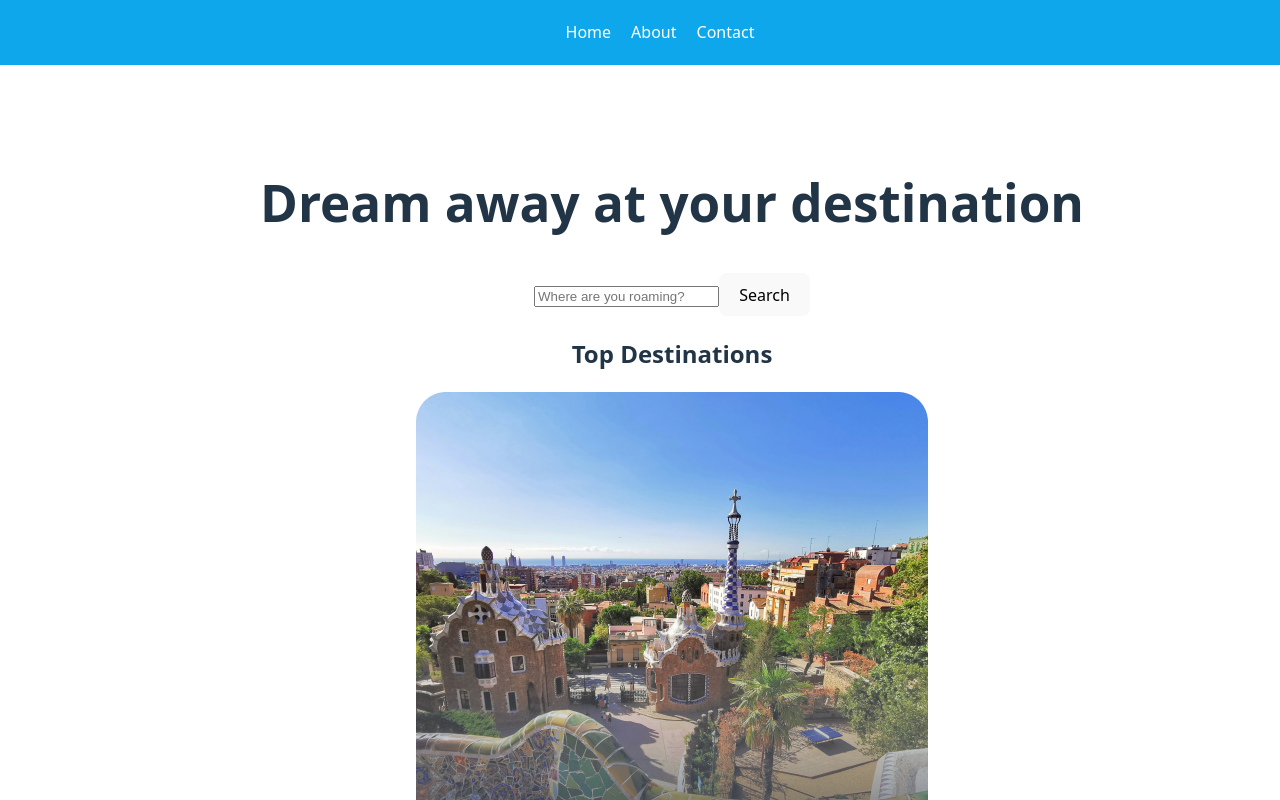
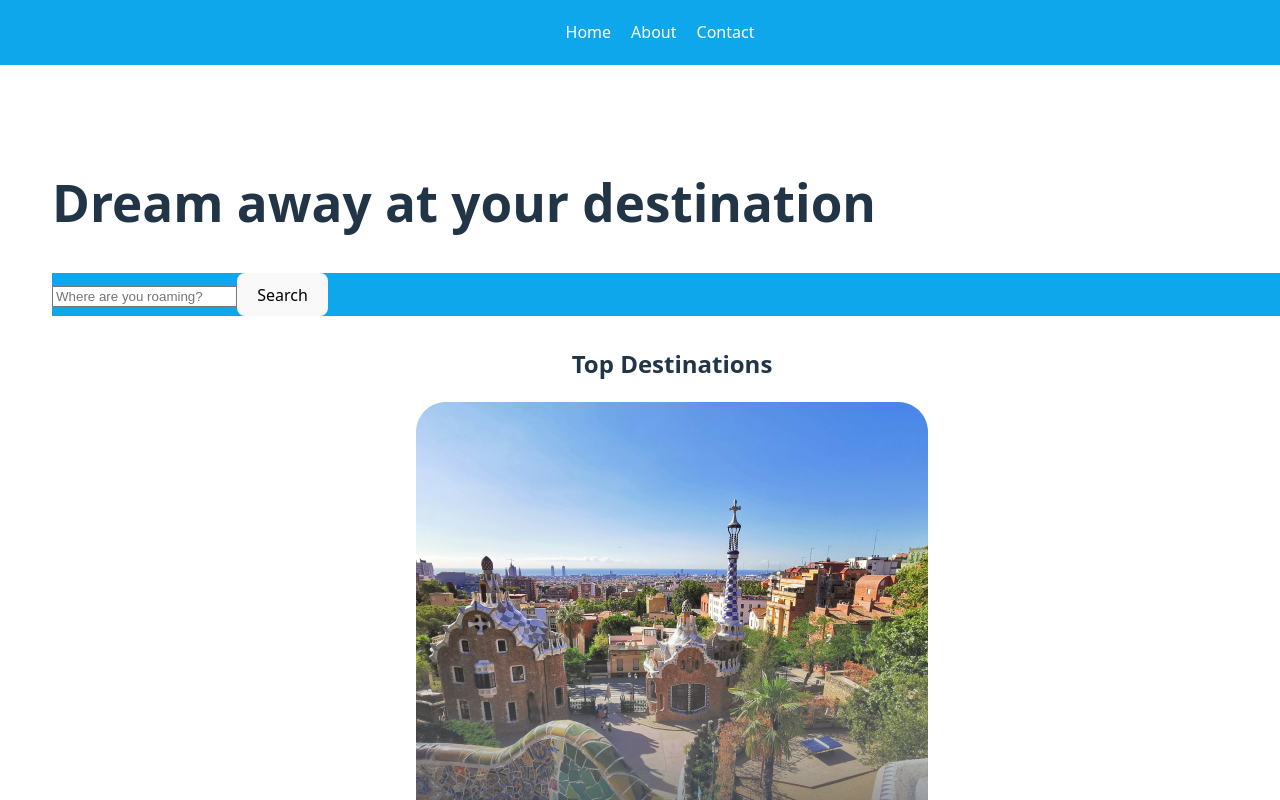
Before and after one commit to IDATA2301/idata2301-group11, a React (Vite) app in the folder roamroute/: page / in a window 1280 px wide. Shown: the top 800 px of the page. Built offline with nearby package versions, Linux system fonts and the light colour scheme.

Commit message:
barely started on home

```diff
--- a/roamroute/src/pages/Home.tsx
+++ b/roamroute/src/pages/Home.tsx
@@ -1,5 +1,6 @@
 import barcelonaImg from '../assets/images/barcelona.png';
 import athensImg from '../assets/images/athens.png';
+import './styling/Home.css';
 
 function Home() {
   const destinations = [
@@ -37,8 +38,11 @@ function Home() {
       {/* Hero section */ }
       <section className="hero">
         <h1>Dream away at your destination</h1>
-        <div>
-          <input type="text" placeholder="Where are you roaming?" />
+        <div className="search-bar">
+          <input
+            type="text"
+            placeholder="Where are you roaming?"
+            />
           <button>Search</button>
         </div>
       </section>
--- a/roamroute/src/pages/styling/Home.css
+++ b/roamroute/src/pages/styling/Home.css
@@ -0,0 +1,27 @@
+@import url('https://fonts.googleapis.com/css2?family=Quicksand:wght@400;600;700&display=swap');
+
+/* ============================================
+   MOBILE-FIRST BASE STYLES
+   ============================================ */
+
+.home-page {
+  font-family: 'Quicksand', sans-serif;
+  padding: 20px;
+  max-width: 100%;
+  margin: 0 auto;
+}
+
+/* ============================================
+   Hero Section - Mobile
+   ============================================ */
+
+.hero {
+
+  text-align: left;
+  margin-bottom: 30px;
+}
+
+.search-bar {
+  background-color: #0EA7EC;
+  margin-top: 20px;
+}
```
